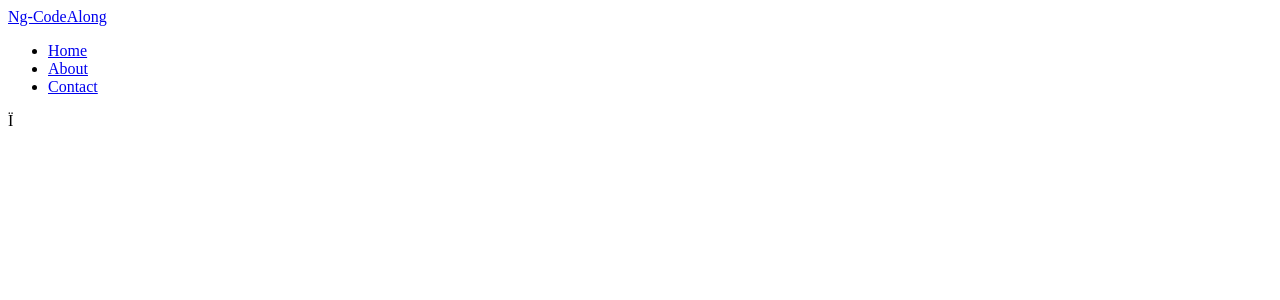
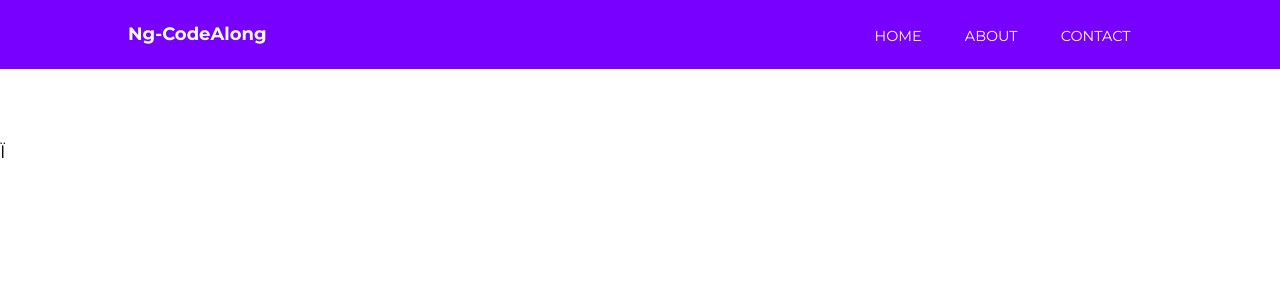
Before and after one commit to arielstitt/ng7-code-along, an Angular app: page / in a window 1280 px wide. Shown: the top 300 px of the page. Built offline with nearby package versions, Linux system fonts and the light colour scheme.

Commit message:
added some styling to the nav bar from the written version of the tutorial

```diff
--- a/src/app/nav/nav.component.scss
+++ b/src/app/nav/nav.component.scss
@@ -0,0 +1,30 @@
+header {
+    background: #7700FF;
+
+    .logo {
+        font-weight: bold;
+    }
+
+    nav {
+        justify-self: right;
+
+        ul {
+            list-style-type: none;
+            margin: 0; padding: 0;
+
+            li {
+                float: left;
+
+                a {
+                    padding: 1.5em;
+                    text-transform: uppercase;
+                    font-size: .8em;
+
+                    &:hover {
+                        background: #8E2BFF;
+                    }
+                }
+            }
+        }
+    }
+}
--- a/src/styles.scss
+++ b/src/styles.scss
@@ -1 +1,34 @@
 /* You can add global styles to this file, and also import other style files */
+@import url('https://fonts.googleapis.com/css?family=Montserrat:400,700');
+
+body, html {
+    height: 100%;
+    margin: 0 auto;
+}
+
+body {
+    font-family: 'Montserrat';
+    font-size: 18px;
+}
+
+a {
+    text-decoration: none;
+}
+
+.container {
+    width: 80%;
+    margin: 0 auto;
+    padding: 1.3em;
+    display: grid;
+    grid-template-columns: 30% auto;
+
+    a {
+        color: white;
+    }
+}
+
+section {
+    width: 80%;
+    margin: 0 auto;
+    padding: 2em;
+}
```
